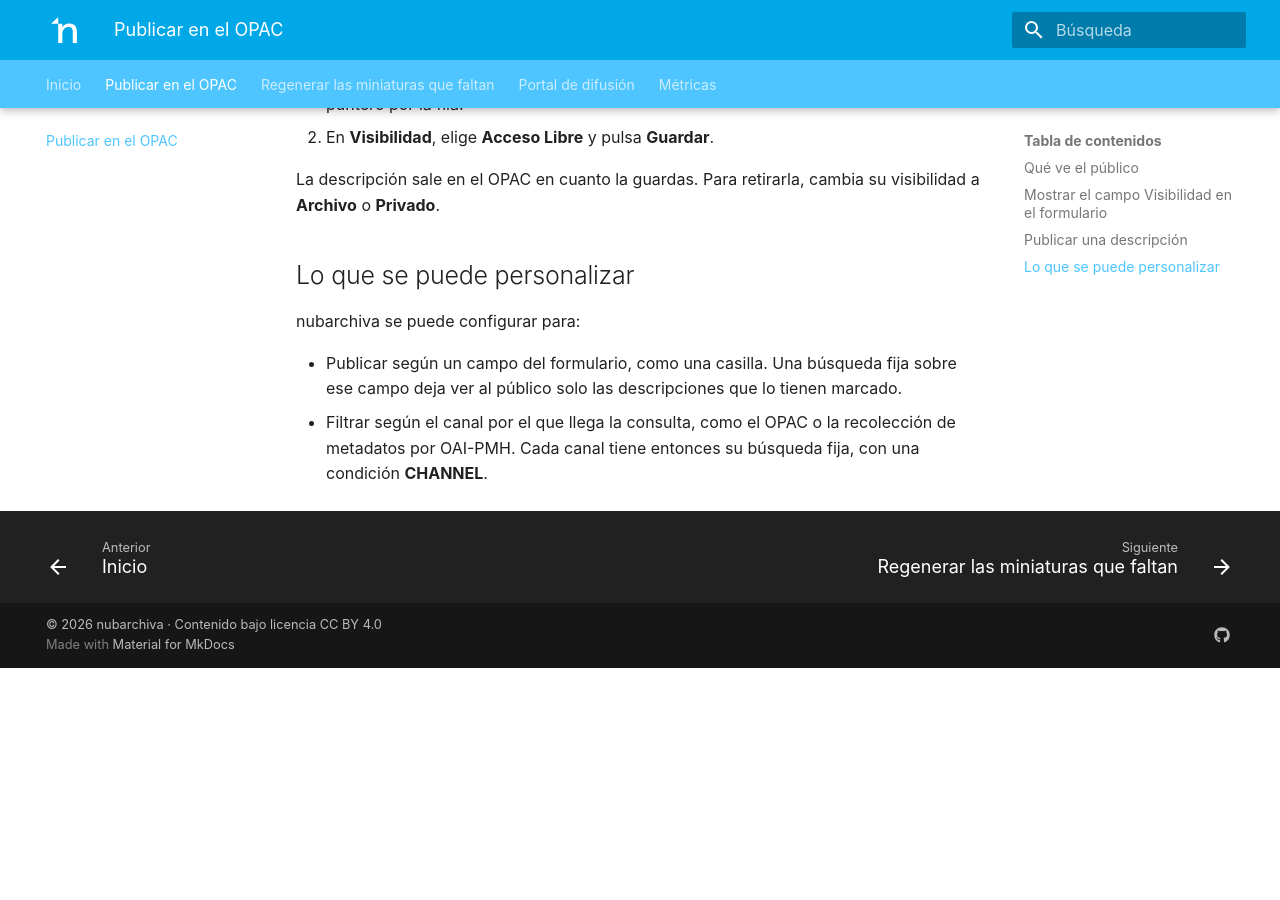
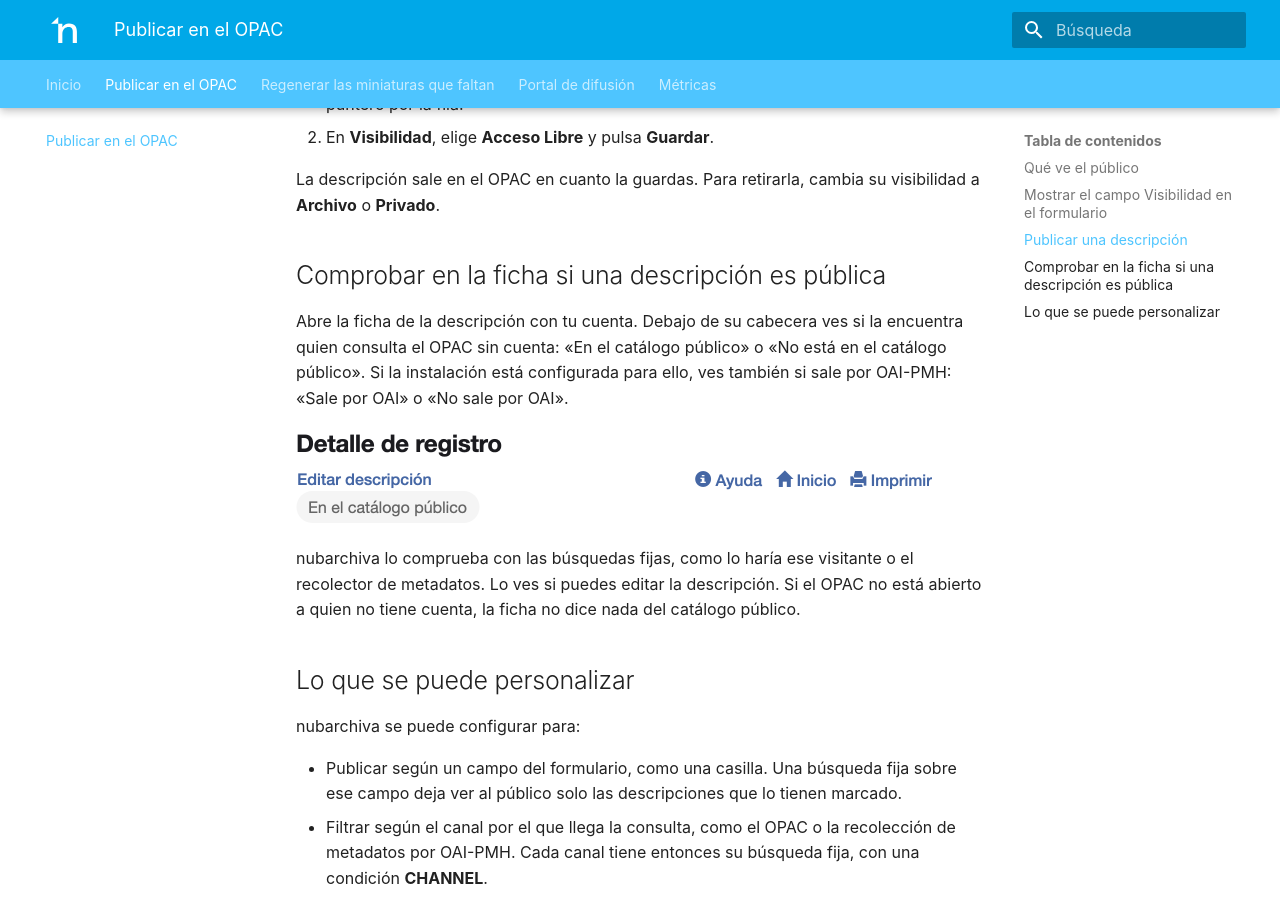
Before and after one commit to nubarchiva/nuba-docs, an MkDocs documentation site: the page built from docs/user-guide/publish-in-opac.md, in a window 1280 px wide and 900 px high, scrolled down 1966 px. Built offline with MkDocs 1.6.1 and Material for MkDocs 9.7.7, drawn with Linux system fonts in a browser that asks for light colours; before the commit the page ends 2634 px from its top, so only the background shows below that.

Commit message:
docs(guía): explicar cómo saber en la ficha si una descripción es pública

```diff
--- a/docs/user-guide/publish-in-opac.md
+++ b/docs/user-guide/publish-in-opac.md
@@ -50,6 +50,18 @@ Para volver a ocultar el campo, elimina la variable.
 La descripción sale en el OPAC en cuanto la guardas. Para retirarla, cambia su visibilidad a **Archivo** o
 **Privado**.
 
+## Comprobar en la ficha si una descripción es pública
+
+Abre la ficha de la descripción con tu cuenta. Debajo de su cabecera ves si la encuentra quien consulta el OPAC sin
+cuenta: «En el catálogo público» o «No está en el catálogo público». Si la instalación está configurada para ello, ves
+también si sale por OAI-PMH: «Sale por OAI» o «No sale por OAI».
+
+![La cabecera de la ficha de una descripción, con la marca «En el catálogo público» bajo «Editar descripción».](../assets/screenshots/es/publicar-en-el-opac/marcas-de-la-ficha.png){ width="636" }
+
+nubarchiva lo comprueba con las búsquedas fijas, como lo haría ese visitante o el recolector de metadatos. Lo ves si
+puedes editar la descripción. Si el OPAC no está abierto a quien no tiene cuenta, la ficha no dice nada del catálogo
+público.
+
 ## Lo que se puede personalizar
 
 nubarchiva se puede configurar para:
```
Also changed, not shown: docs/assets/screenshots/es/publicar-en-el-opac/marcas-de-la-ficha.png (added).
